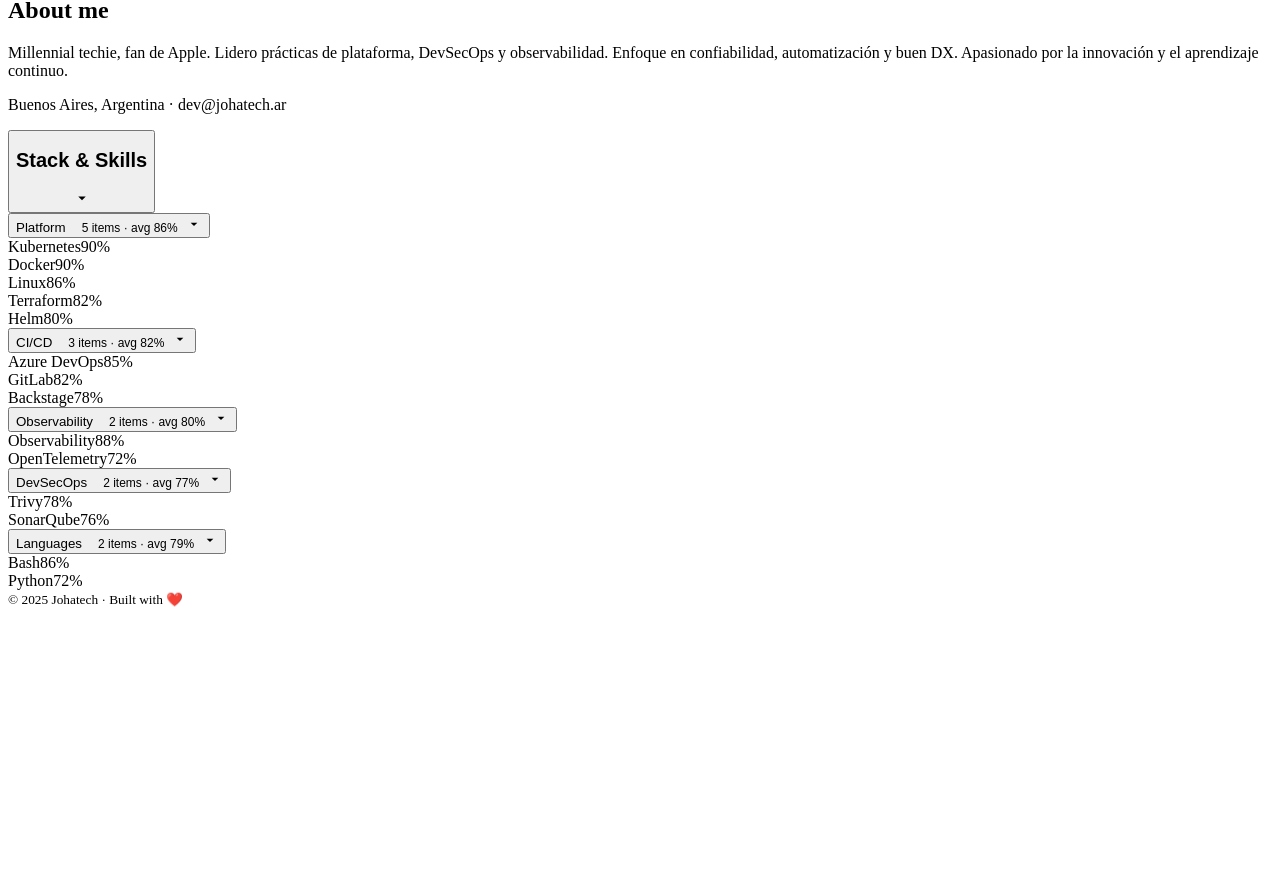
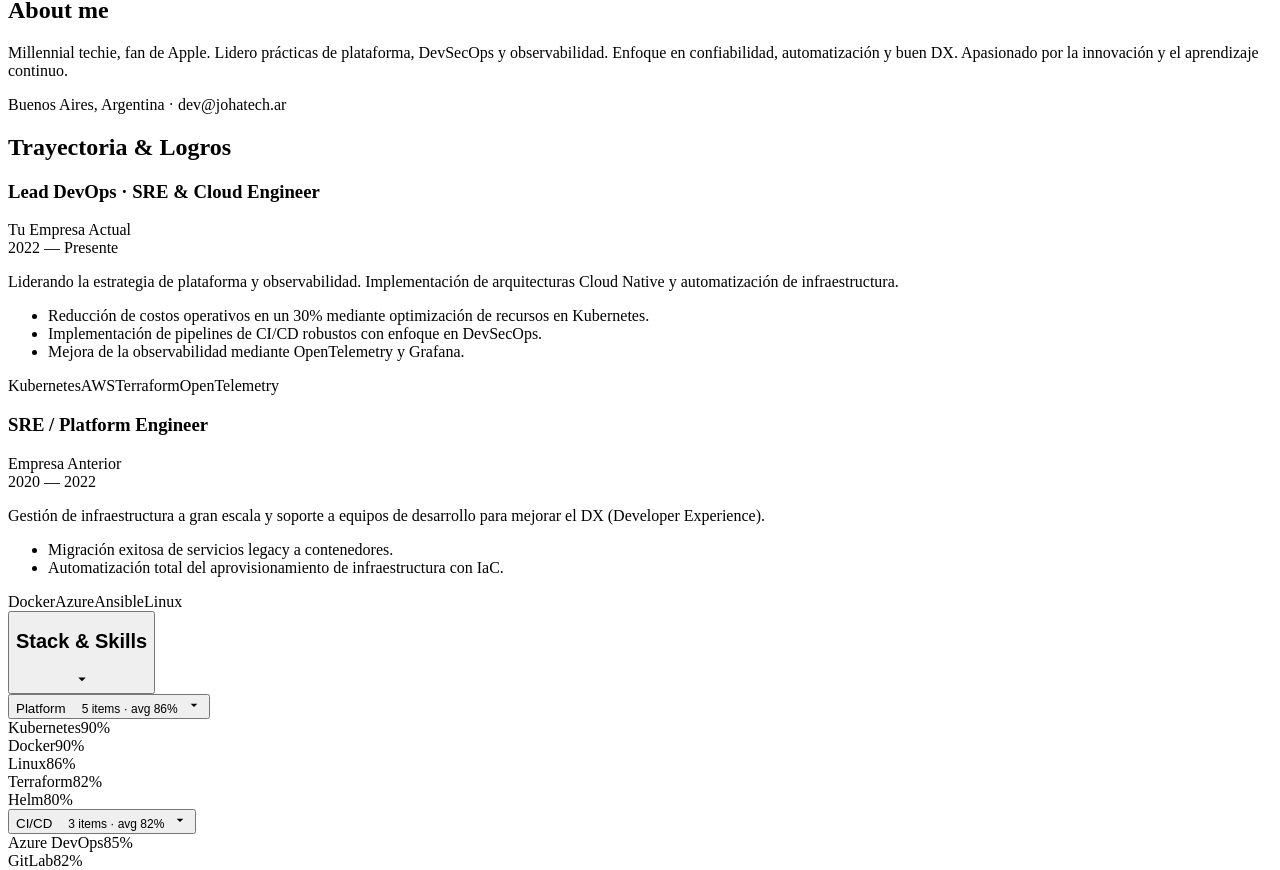
Before and after one commit to johannmx/johatech-landing, a React (Vite) app: page / in a window 1280 px wide. Shown: the part 1434-2304 px from the top of the page. Before the commit the page ends 2050 px from the top, so only its background shows below. Built offline with nearby package versions, Linux system fonts and the light colour scheme; the HTML template or start-up script is replaced by a standard one.

Commit message:
feat: add experience section with timeline and professional achievements

```diff
--- a/index.html
+++ b/index.html
@@ -22,6 +22,29 @@
     <meta property="twitter:image" content="https://johatech.com/og-image.png" />
 
     <link rel="icon" type="image/svg+xml" href="/favicon.svg" />
+
+    <!-- JSON-LD Structured Data -->
+    <script type="application/ld+json">
+    {
+      "@context": "https://schema.org",
+      "@type": "Person",
+      "name": "Johann J. Medina F.",
+      "jobTitle": "Lead DevOps, SRE & Cloud Engineer",
+      "url": "https://johatech.com/",
+      "sameAs": [
+        "https://github.com/johannmx",
+        "https://www.linkedin.com/in/johannmedina",
+        "https://x.com/johannmx"
+      ],
+      "knowsAbout": ["Kubernetes", "Platform Engineering", "SRE", "Cloud Computing", "DevSecOps", "Observability"],
+      "address": {
+        "@type": "PostalAddress",
+        "addressLocality": "Buenos Aires",
+        "addressCountry": "Argentina"
+      }
+    }
+    </script>
+
     <!-- Umami Analytics -->
     <script defer src="https://umami.johatech.ar/script.js" data-website-id="b10772ac-7e2a-422a-85c4-09fc54e05f78"></script>
   </head>
--- a/src/App.jsx
+++ b/src/App.jsx
@@ -56,6 +56,35 @@
           <h2>About me</h2>
           <p>{PROFILE.about}</p>
           <p className='muted'>{PROFILE.location} · {PROFILE.emailLab}</p>
+        </section>
+
+        {/* Experience */}
+        <section className='card experience'>
+          <h2>Trayectoria & Logros</h2>
+          <div className='exp-list'>
+            {PROFILE.experience.map((exp, i) => (
+              <div key={i} className='exp-item'>
+                <div className='exp-header'>
+                  <div className='exp-title'>
+                    <h3>{exp.role}</h3>
+                    <span className='exp-company'>{exp.company}</span>
+                  </div>
+                  <span className='exp-period'>{exp.period}</span>
+                </div>
+                <p className='exp-desc'>{exp.description}</p>
+                <ul className='exp-achievements'>
+                  {exp.achievements.map((ach, j) => (
+                    <li key={j}>{ach}</li>
+                  ))}
+                </ul>
+                <div className='exp-tags'>
+                  {exp.tags.map((tag, k) => (
+                    <span key={k} className='tag-chip'>{tag}</span>
+                  ))}
+                </div>
+              </div>
+            ))}
+          </div>
         </section>
 
         {/* Stack & Skills (collapsible with horizontal bars) */}
--- a/src/data/profile.js
+++ b/src/data/profile.js
@@ -39,6 +39,31 @@
       { name: 'Python', level: 72 },
     ],
   },
+  experience: [
+    {
+      role: 'Lead DevOps · SRE & Cloud Engineer',
+      company: 'Tu Empresa Actual',
+      period: '2022 — Presente',
+      description: 'Liderando la estrategia de plataforma y observabilidad. Implementación de arquitecturas Cloud Native y automatización de infraestructura.',
+      achievements: [
+        'Reducción de costos operativos en un 30% mediante optimización de recursos en Kubernetes.',
+        'Implementación de pipelines de CI/CD robustos con enfoque en DevSecOps.',
+        'Mejora de la observabilidad mediante OpenTelemetry y Grafana.'
+      ],
+      tags: ['Kubernetes', 'AWS', 'Terraform', 'OpenTelemetry']
+    },
+    {
+      role: 'SRE / Platform Engineer',
+      company: 'Empresa Anterior',
+      period: '2020 — 2022',
+      description: 'Gestión de infraestructura a gran escala y soporte a equipos de desarrollo para mejorar el DX (Developer Experience).',
+      achievements: [
+        'Migración exitosa de servicios legacy a contenedores.',
+        'Automatización total del aprovisionamiento de infraestructura con IaC.'
+      ],
+      tags: ['Docker', 'Azure', 'Ansible', 'Linux']
+    }
+  ]
 }
 
 export const sortByLevel = (arr) => [...arr].sort((a, b) => b.level - a.level)
--- a/src/styles.css
+++ b/src/styles.css
@@ -31,11 +31,24 @@
 
 .content{max-width:980px;margin:24px auto;padding:0 16px;display:grid;gap:16px}
 .card{background:var(--panel);border:1px solid var(--border);border-radius:16px;padding:18px}
-.card h2{margin:0 0 8px}
-.muted{color:var(--muted)}
+.card h2{margin:0 0 16px; border-bottom: 1px solid var(--border); padding-bottom: 8px;}
 
-.chips{display:flex;flex-wrap:wrap;gap:8px}
-.chip{padding:.45rem .7rem;border:1px solid var(--border);border-radius:999px;background:#0c1422}
+/* Experience Styles */
+.exp-list { display: flex; flex-direction: column; gap: 24px; margin-top: 12px; }
+.exp-item { border-left: 2px solid var(--accent); padding-left: 20px; position: relative; }
+.exp-item::before { content: ''; position: absolute; left: -7px; top: 0; width: 12px; height: 12px; border-radius: 50%; background: var(--accent); box-shadow: 0 0 10px var(--accent); }
+
+.exp-header { display: flex; justify-content: space-between; align-items: flex-start; flex-wrap: wrap; gap: 8px; margin-bottom: 12px; }
+.exp-title h3 { margin: 0; font-size: 1.25rem; color: var(--text); }
+.exp-company { color: var(--accent); font-weight: 600; font-size: 1rem; }
+.exp-period { background: var(--border); padding: 4px 10px; border-radius: 8px; font-size: 0.85rem; color: var(--muted); }
+
+.exp-desc { margin-bottom: 12px; color: var(--text); opacity: 0.9; line-height: 1.5; }
+.exp-achievements { margin: 0 0 16px 0; padding-left: 18px; color: var(--muted); font-size: 0.95rem; }
+.exp-achievements li { margin-bottom: 6px; }
+
+.exp-tags { display: flex; flex-wrap: wrap; gap: 8px; }
+.tag-chip { font-size: 0.75rem; background: rgba(47,124,243,0.1); border: 1px solid var(--accent); color: var(--accent); padding: 2px 8px; border-radius: 6px; font-weight: 500; }
 
 .foot{margin-top:auto;padding:28px 16px;text-align:center;color:var(--muted);border-top:1px solid var(--border)}
 
```
Also changed, not shown: public/robots.txt (added), 1 other file (tests, documents, lock files or other folders).
